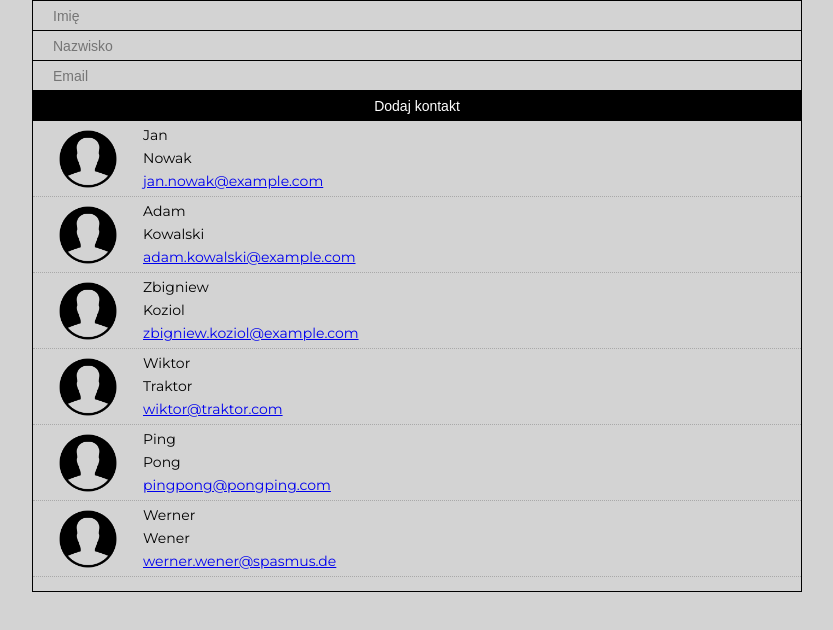
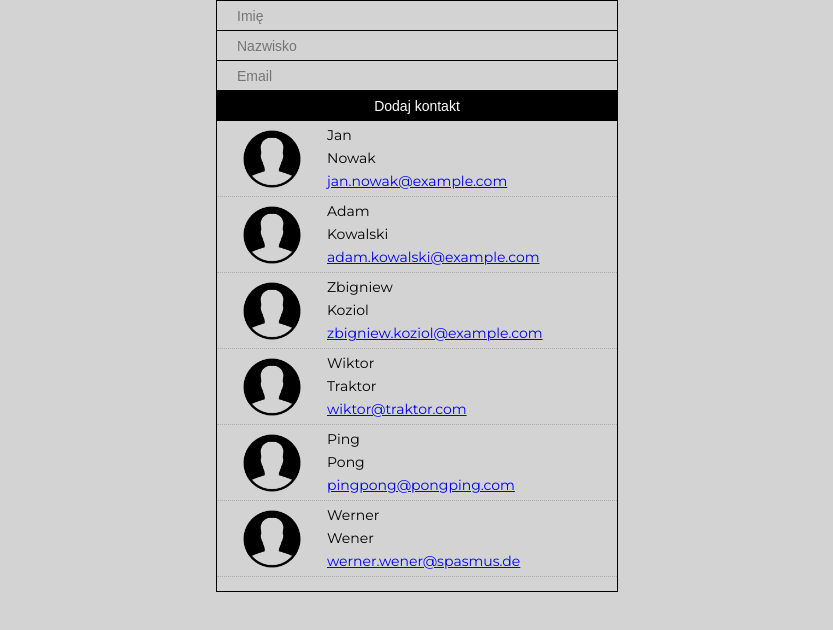
Before and after one commit to dwabe/18-5-react-contact-app, a website: page index.html in a window 1280 px wide. Shown: the whole page, without its empty margins (223-1056 px from the left). Drawn offline with nearby package versions, Linux system fonts and the light colour scheme.

Commit message:
Update style.css

```diff
--- a/styles.css
+++ b/styles.css
@@ -3,7 +3,7 @@ body {
     font-size: 14px;
     margin: 0 auto;
     background-color: lightgray;
-    max-width: 768px;
+    max-width: 400px;
     border: 1px solid black;
 }
 
```
